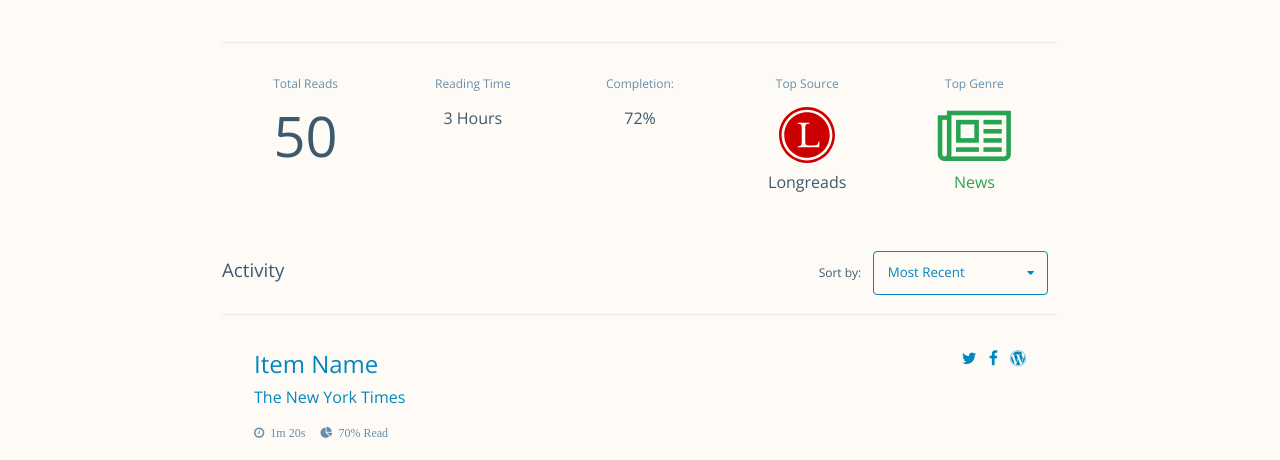
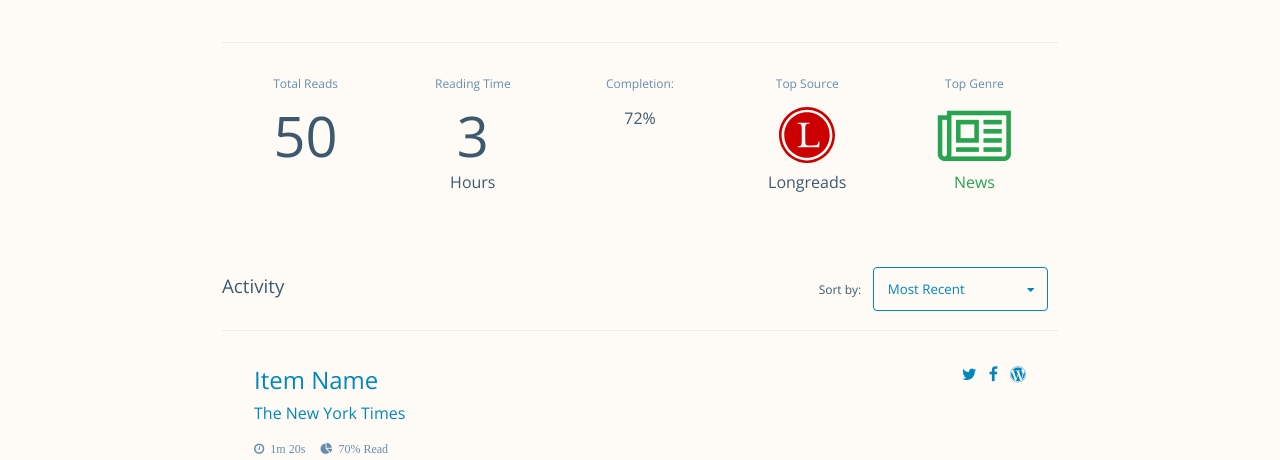
Before and after one commit to Logicium/Logicium.github.io, a plain HTML site: page Readmember/profile.html in a window 1280 px wide. Shown: the part 350-810 px from the top of the page. Drawn offline with nearby package versions, Linux system fonts and the light colour scheme; no server answers.

Commit message:
Cleaning up Reading Time styles

```diff
--- a/Readmember/profile.html
+++ b/Readmember/profile.html
@@ -37,7 +37,8 @@
 			</div>
 			<div class="total-time">
 				<span class="stat-label">Reading Time</span>
-				<span id="totalTime" class="stat-value">3 Hours</span>
+				<span id="totalTime" class="stat-value">3</span>
+				<span class="stat-text">Hours</span>
 			</div>
 			<div class="completed">
 				<span class="stat-label">Completion:</span>
--- a/Readmember/scss/styles.scss
+++ b/Readmember/scss/styles.scss
@@ -180,10 +180,34 @@ a {
 			margin-bottom: 1.25em;
 		}
 
-		.number-of-reads .stat-value {
-			line-height: 1em;
-			@include text-lg;
-			font-weight: 300;
+		.number-of-reads {
+
+			.stat-value {
+				line-height: 1em;
+				@include text-lg;
+				font-weight: 300;
+				margin-bottom: 0;
+			}
+
+		}
+
+		.total-time {
+
+			.stat-value {
+				line-height: 1em;
+				@include text-lg;
+				font-weight: 300;
+				margin-bottom: 0.15em;
+			}
+
+			.stat-text {
+				display: inline-block;
+				font-weight: 300;
+				text-align: center;
+				width: 100%;
+				margin-bottom: 1em;
+			}
+
 		}
 
 		.top-sources {
```
Also changed, not shown: Readmember/css/styles.css.
